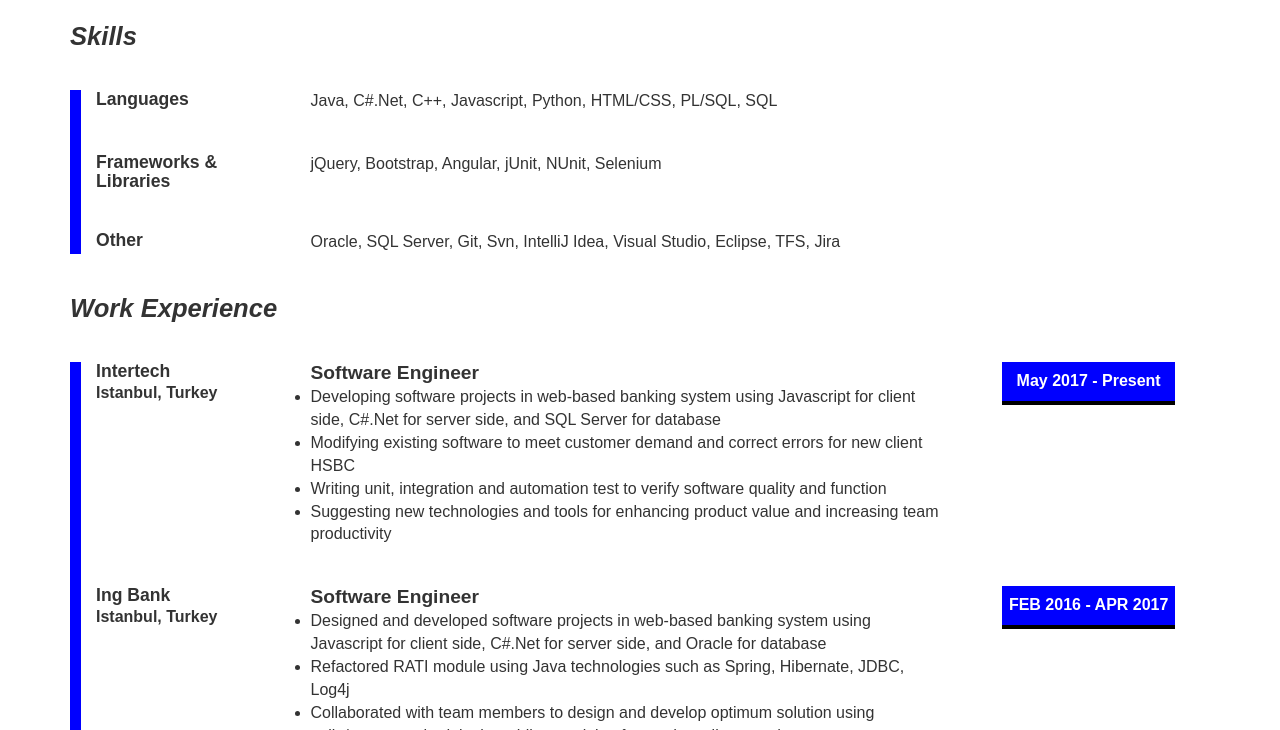
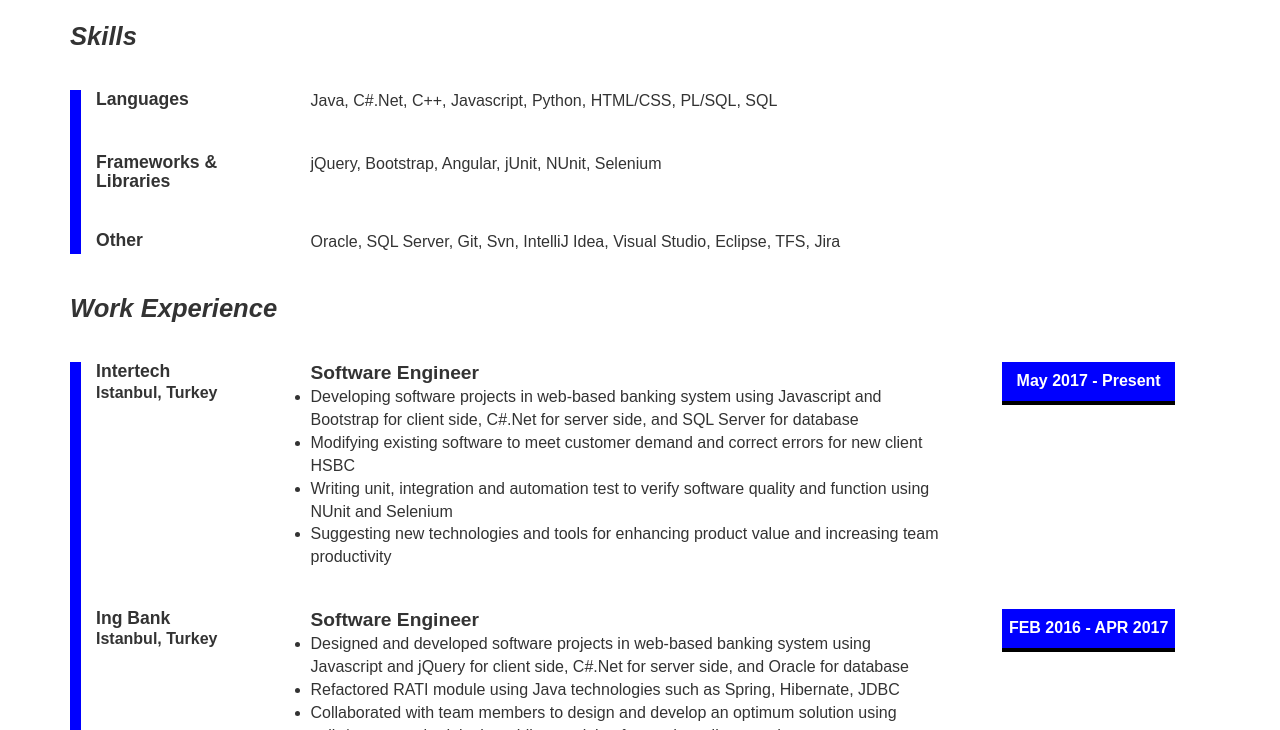
Before and after one commit to burakucok/burakucok.github.io, a plain HTML site: page resume.html in a window 1280 px wide. Shown: the part 70-800 px from the top of the page. Drawn offline with Linux system fonts and the light colour scheme.

Commit message:
Update resume.html

```diff
--- a/resume.html
+++ b/resume.html
@@ -61,9 +61,9 @@
 				 <div class="col-md-7 posts">
 					 <h4>Software Engineer</h4>
 					 <ul>
-						<li>Developing software projects in web‐based banking system using Javascript for client side, C#.Net for server side, and SQL Server for database</li>
+						<li>Developing software projects in web‐based banking system using Javascript and Bootstrap for client side, C#.Net for server side, and SQL Server for database</li>
 						<li>Modifying existing software to meet customer demand and correct errors for new client HSBC</li>
-						<li>Writing unit, integration and automation test to verify software quality and function</li>
+						<li>Writing unit, integration and automation test to verify software quality and function using NUnit and Selenium</li>
 						<li>Suggesting new technologies and tools for enhancing product value and increasing team productivity</li>
 					 </ul>
 				 </div>
@@ -80,9 +80,9 @@
 				 <div class="col-md-7 posts">
 					 <h4>Software Engineer</h4>
 					 <ul>
-						<li>Designed and developed software projects in web-based banking system using Javascript for client side, C#.Net for server side, and Oracle for database</li>
-						<li>Refactored RATI module using Java technologies such as Spring, Hibernate, JDBC, Log4j</li>
-						<li>Collaborated with team members to design and develop optimum solution using agile/scrum methodologies while remaining focused on client needs</li>
+						<li>Designed and developed software projects in web‐based banking system using Javascript and jQuery for client side, C#.Net for server side, and Oracle for database</li>
+						<li>Refactored RATI module using Java technologies such as Spring, Hibernate, JDBC</li>
+						<li>Collaborated with team members to design and develop an optimum solution using agile/scrum methodologies while remaining focused on client needs</li>
 					 </ul>
 				 </div>
 				 <div class="col-md-2 date">
```
